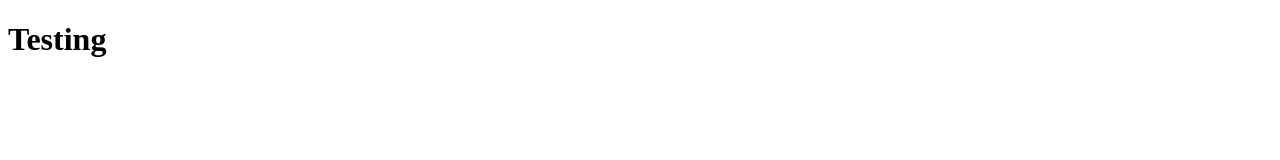
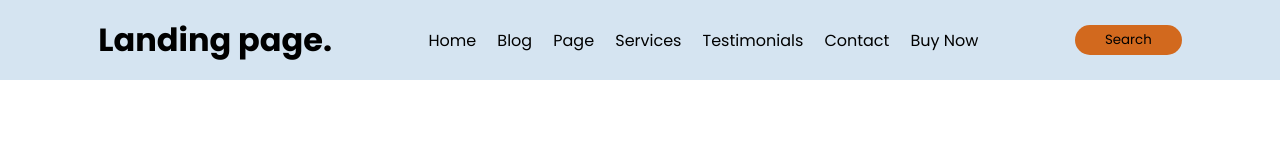
Before and after one commit to KalyanKodes/CodSoft-LandingPage, a plain HTML site: page index.html in a window 1280 px wide. Drawn offline with nearby package versions, Linux system fonts and the light colour scheme.

Commit message:
Added header items

```diff
--- a/index.html
+++ b/index.html
@@ -5,8 +5,31 @@
     <meta name="viewport" content="width=device-width, initial-scale=1.0" />
     <title>Landing Page</title>
     <link rel="stylesheet" href="styles.css" />
+    <link href='https://unpkg.com/boxicons@2.1.4/css/boxicons.min.css' rel='stylesheet'>
   </head>
   <body>
-    <h1>Testing</h1>
+    <header>
+      <div class="header-items-wrapper">
+
+
+        <h1>Landing page.</h1>
+
+        <div class="header-nav-items">
+          <ul class="nav-links">
+            <li><a href="#">Home</a></li>
+            <li><a href="#">Blog</a></li>
+            <li><a href="#">Page</a></li>
+            <li><a href="#">Services</a></li>
+            <li><a href="#">Testimonials</a></li>
+            <li><a href="#">Contact</a></li>
+            <li class="buy-now"><a href="#">Buy Now</a></li>
+          </ul>
+        </div>
+
+        <button class="header-search-button">Search</button>
+
+
+      </div>
+    </header>
   </body>
 </html>
--- a/styles.css
+++ b/styles.css
@@ -1 +1,80 @@
 @import url("https://fonts.googleapis.com/css2?family=Poppins:wght@100;200;300;400;500;600;700;800;900&display=swap");
+
+* {
+  margin: 0;
+  padding: 0;
+  box-sizing: border-box;
+  font-family: "Poppins";
+}
+
+header{
+  width: 100vw;
+  height: 80px;
+  display: flex;
+  background-color: rgb(213, 228, 241);
+  position: relative;
+}
+
+header h1{
+  font-size: 2em;
+}
+
+.header-items-wrapper{
+  min-width: 100px;
+  width: 1200px;
+  height: 100%;
+  margin: auto;
+  display: flex;
+  justify-content: space-around;
+  align-items: center;
+  padding: 10px;
+}
+
+
+.header-nav-items{
+  max-width: 650px;
+  width: 550px;
+}
+
+.nav-links{
+  display: flex;
+  list-style: none;
+  justify-content: space-between;
+  align-items: center;
+}
+
+.nav-links li a{
+  text-decoration: none;
+  color: black;
+  transition: .2s;
+}
+
+.nav-links li a:hover{
+  text-decoration: underline;
+  color: olivedrab;
+  display: flex;
+  justify-content: center;
+  align-items: center;
+}
+
+.header-search-button{
+  padding: 5px 30px;
+  border: none;
+  outline: none;
+  border-radius: 40px;
+  background-color: chocolate;
+  cursor: pointer;
+}
+
+@media (max-width:945px) {
+  .header-nav-items{
+    display: none;
+  }
+  header h1{
+    font-size: 1.2em;
+  }
+}
+
+@media (min-width:400px){
+
+}
```
Also changed, not shown: Assests/logo.png (added).
